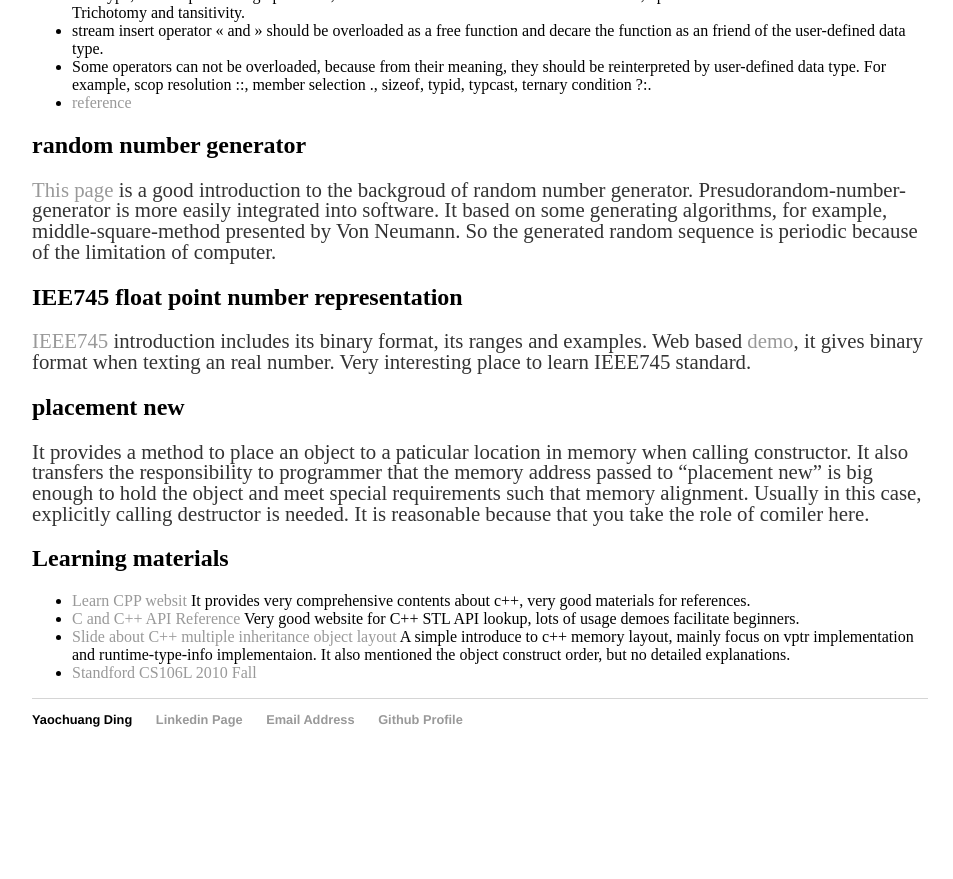
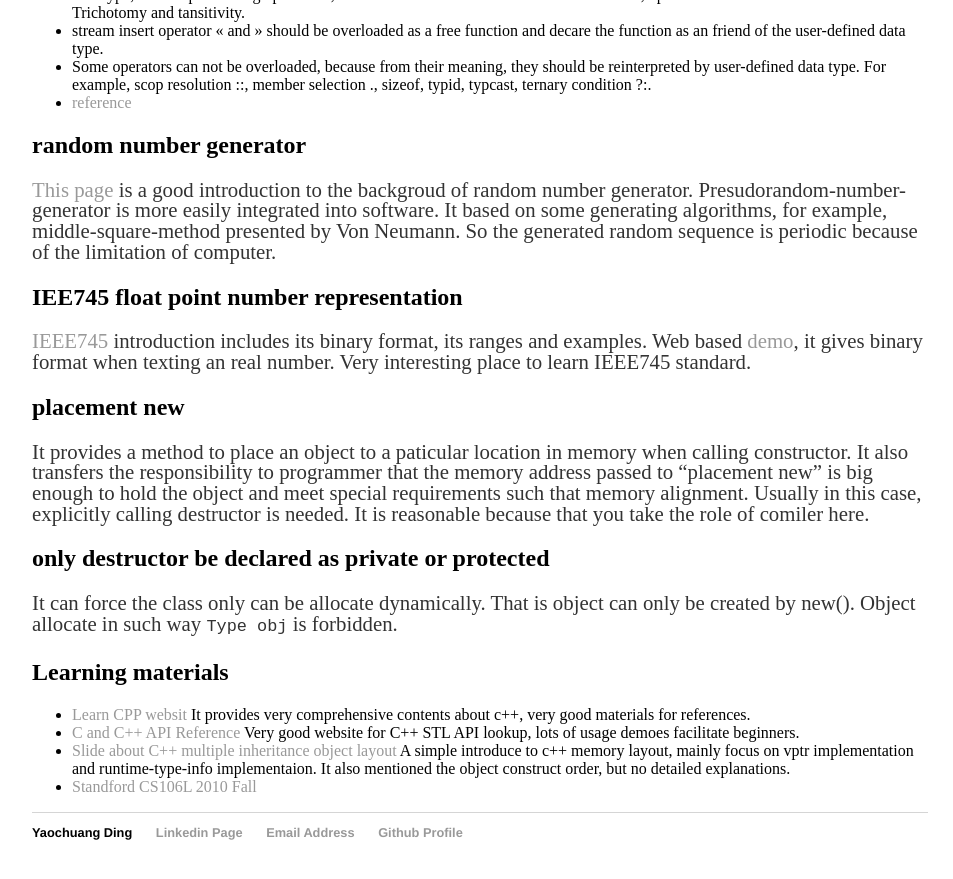
Before and after one commit to ychding11/ychding11.github.io, a Jekyll site: the page built from _posts/2015-03-28-Languages-Resources.md, in a window 1280 px wide and 900 px high, scrolled down 2639 px. Shown: the top 879 px of the window, without its empty margins (160-1113 px from the left). Built offline with Jekyll 4.4.1, drawn with Linux system fonts in a browser that asks for light colours; before the commit the page ends 3426 px from its top, so only the background shows below that.

Commit message:
add only-destructo-declared-as-private-protected

```diff
--- a/_posts/2015-03-28-Languages-Resources.md
+++ b/_posts/2015-03-28-Languages-Resources.md
@@ -193,6 +193,11 @@ object and meet special requirements such that memory alignment. Usually in
 this case, explicitly calling destructor is needed. It is reasonable because
 that you take the role of comiler here.
 
+## only destructor be declared as private or protected
+It can force the class only can be allocate dynamically.
+That is object can only be created by new(). Object
+allocate in such way `Type obj` is forbidden.
+
 ## Learning materials
 
 - [Learn CPP websit](http://www.learncpp.com/) It provides very comprehensive
```
